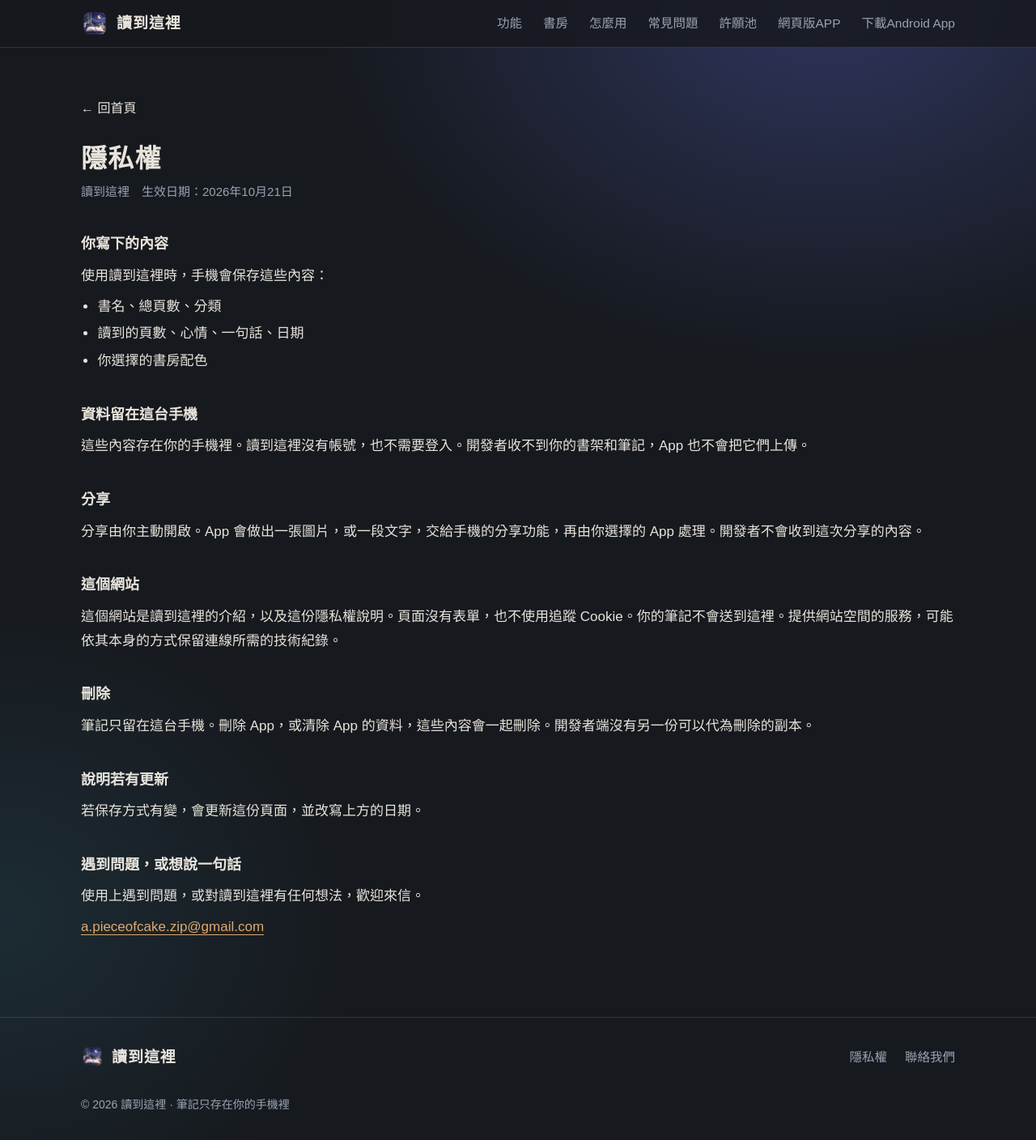
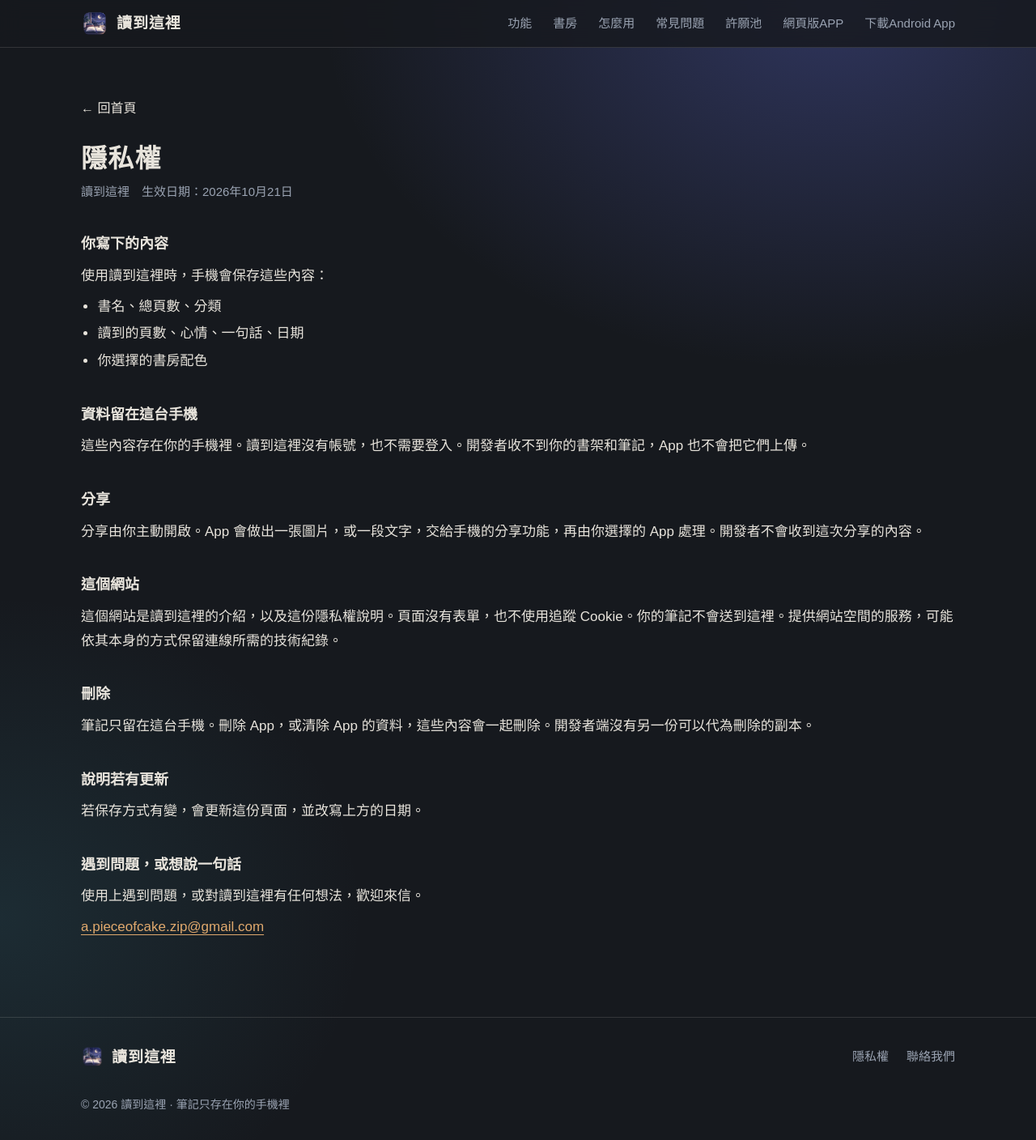
Before and after one commit to rdcc1007-v/readhere-site, a plain HTML site: page public/privacy/index.html in a window 1280 px wide. Shown: the whole page at 81% size. Drawn offline with Linux system fonts and the light colour scheme.

Commit message:
頁首／頁尾導覽文字統一 15px，與網頁版一致

```diff
--- a/public/styles.css
+++ b/public/styles.css
@@ -74,7 +74,7 @@ a:focus-visible, button:focus-visible, summary:focus-visible {
 .brand img { border-radius: 9px; display: block; }
 .brand:hover { color: var(--ink); }
 .site-nav { display: flex; gap: 26px; flex-wrap: wrap; }
-.site-nav a { color: var(--soft); text-decoration: none; font-size: 15.5px; }
+.site-nav a { color: var(--soft); text-decoration: none; font-size: 15px; }
 .site-nav a:hover { color: var(--ink); }
 
 /* ---------- hero ---------- */
@@ -259,7 +259,7 @@ a:focus-visible, button:focus-visible, summary:focus-visible {
   display: flex; align-items: center; gap: 20px; flex-wrap: wrap;
 }
 .footer-nav { display: flex; gap: 22px; flex-wrap: wrap; margin-left: auto; }
-.footer-nav a { color: var(--soft); text-decoration: none; font-size: 15.5px; }
+.footer-nav a { color: var(--soft); text-decoration: none; font-size: 15px; }
 .footer-nav a:hover { color: var(--ink); }
 .footer-note { width: 100%; margin: 10px 0 0; color: var(--soft); font-size: 14px; }
 
```
